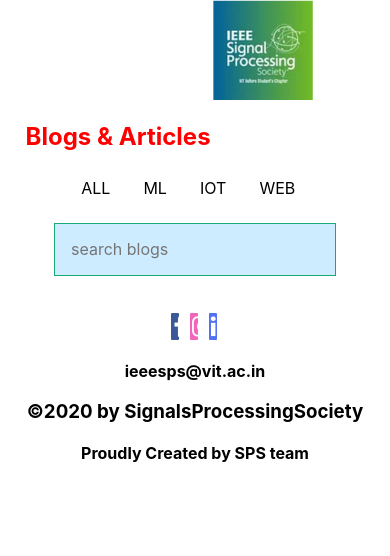
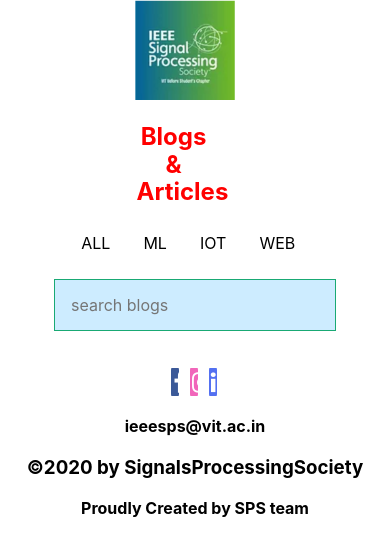
Before and after one commit to prashu-asp/SPSfrontend, a React (Create React App) app: page / in a window 390 px wide. Shown: the top 556 px of the page. Built offline with nearby package versions, Linux system fonts and the light colour scheme.

Commit message:
Added responsiveness

```diff
--- a/src/components/Header.css
+++ b/src/components/Header.css
@@ -16,3 +16,28 @@
     float: right;
 
 }
+
+
+
+@media screen and (min-width: 987px) and (max-width: 1350px) {
+    .team{
+        margin-left: 25%;
+    }
+  }
+
+  @media screen and (min-width: 737px) and (max-width: 987px) {
+    .team{
+        margin-left: 15%;
+    }
+  }
+
+
+  @media screen and (max-width: 737px) {
+    .body-text1{
+        float: none;
+        margin-left: 35%;
+    }
+    .team{
+        margin-left: -5%;
+    }
+  }
```
